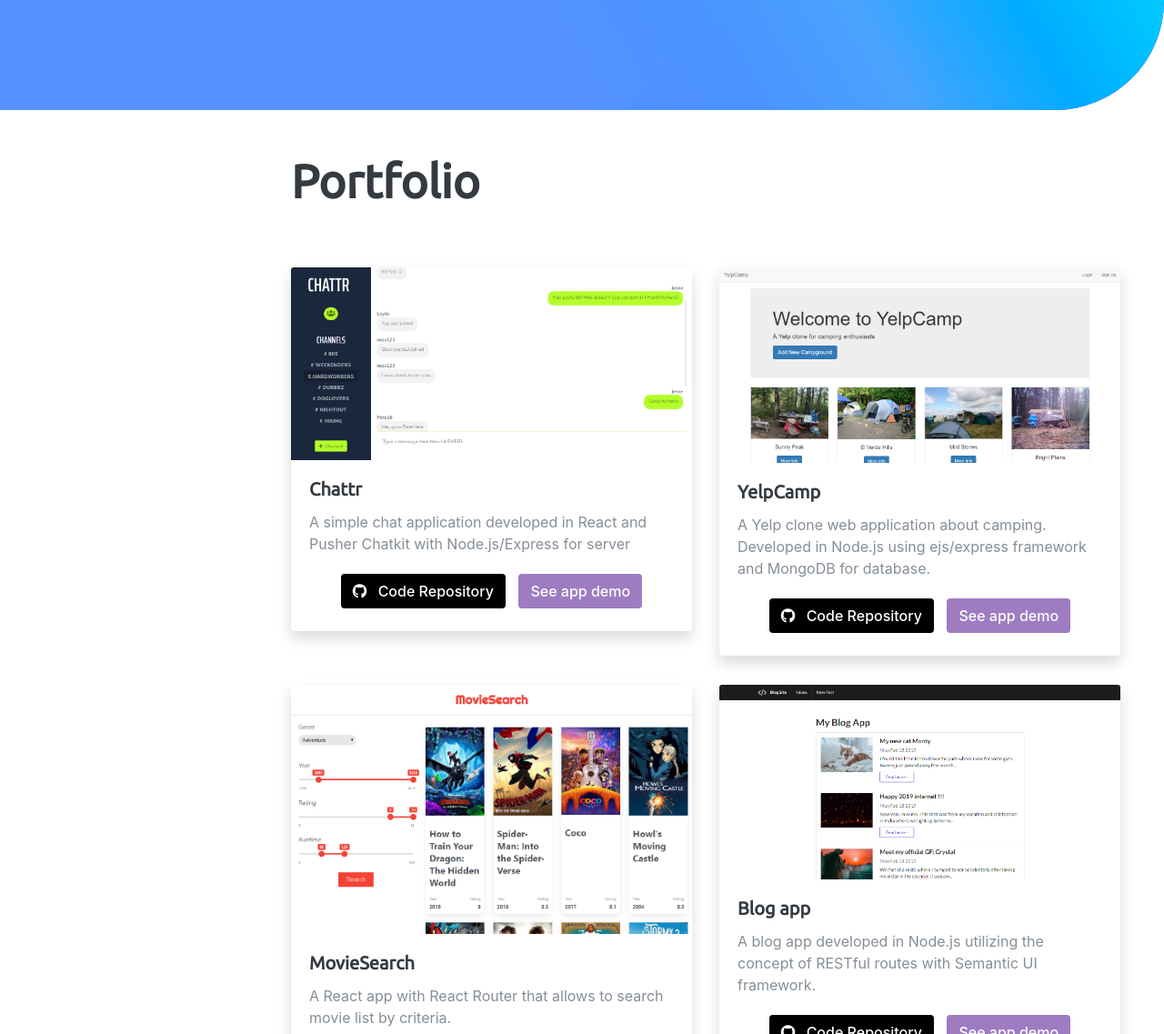
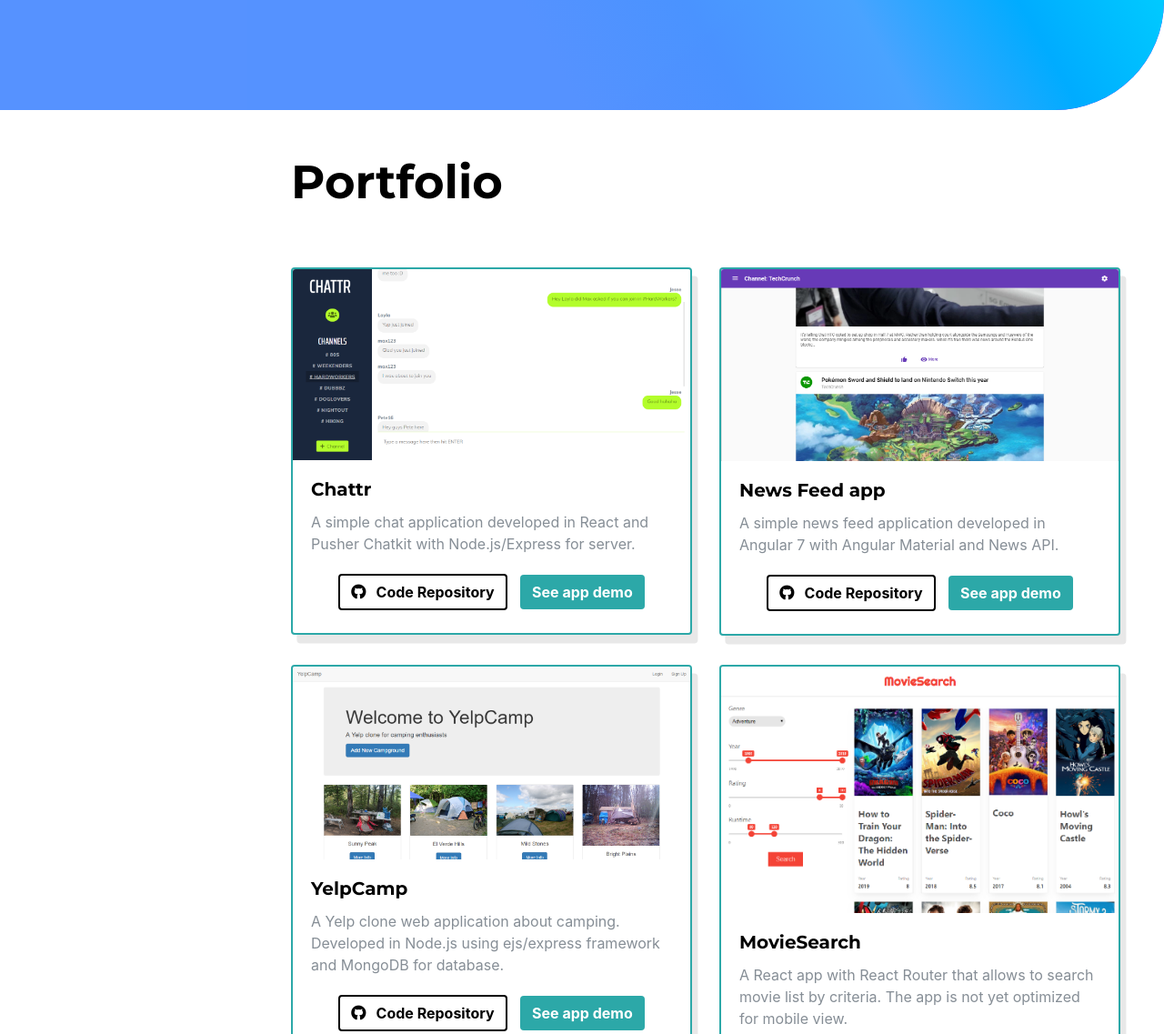
Before and after one commit to jesseragos/jesseragos.github.io, a plain HTML site: page index.html in a window 1280 px wide. Shown: the part 679-1816 px from the top of the page at 91% size. Drawn offline with Linux system fonts and the light colour scheme; a web font is replaced by a local one.

Commit message:
Portfolio card redesign and add News Feed Project to Portfolio

```diff
--- a/css/resume.css
+++ b/css/resume.css
@@ -3,6 +3,9 @@
  * Copyright 2013-2019 Start Bootstrap
  * Licensed under MIT (https://github.com/BlackrockDigital/startbootstrap-resume/blob/master/LICENSE)
  */
+
+@import url("https://fonts.googleapis.com/css?family=Montserrat:500,600,700");
+@import url("https://fonts.googleapis.com/css?family=Muli:400,400i,800,800i");
 
 :root {
   --accent-color: #4affa4;
@@ -46,12 +49,13 @@ h3,
 h4,
 h5,
 h6 {
-  font-family: "Ubuntu", -apple-system, BlinkMacSystemFont, "Segoe UI", Roboto,
-    "Helvetica Neue", Arial, sans-serif, "Apple Color Emoji", "Segoe UI Emoji",
-    "Segoe UI Symbol", "Noto Color Emoji";
+  font-family: "Montserrat", -apple-system, BlinkMacSystemFont, "Segoe UI",
+    Roboto, "Helvetica Neue", Arial, sans-serif, "Apple Color Emoji",
+    "Segoe UI Emoji", "Segoe UI Symbol", "Noto Color Emoji";
   font-weight: 700;
   /* text-transform: uppercase; */
-  color: #343a40;
+  /* color: #343a40; */
+  color: #000;
 }
 
 h1 {
@@ -79,8 +83,8 @@ div.lead {
 .subheading {
   text-transform: uppercase;
   font-weight: 500;
-  font-family: "Saira Extra Condensed", -apple-system, BlinkMacSystemFont,
-    "Segoe UI", Roboto, "Helvetica Neue", Arial, sans-serif, "Apple Color Emoji",
+  font-family: "Montserrat", -apple-system, BlinkMacSystemFont, "Segoe UI",
+    Roboto, "Helvetica Neue", Arial, sans-serif, "Apple Color Emoji",
     "Segoe UI Emoji", "Segoe UI Symbol", "Noto Color Emoji";
   font-size: 1.1rem;
 }
@@ -322,10 +326,6 @@ a:active {
   }
 }
 
-.myName {
-  text-shadow: 0.2rem 0.2rem 1.2rem rgba(74, 74, 74, 0.49);
-}
-
 .white-text {
   color: #fff;
 }
@@ -342,29 +342,27 @@ a:active {
 }*/
 
 .btn-github {
-  background-color: #000;
-  color: #fff;
+  border: 2px #000 solid;
+  color: #000;
 }
 
-.btn-heroku {
-  background-color: #9e7cc1;
-  color: #fff;
-}
-
-.btn-android {
-  background-color: #2fdf5b;
+.btn-demo {
+  /* background-color: #9e7cc1; */
+  background-color: var(--secondary-color);
   color: #fff;
 }
 
 .appButtons a {
   margin: 5px;
-  font-weight: 500;
+  font-weight: 700;
 }
 
 .card {
   margin: 1em 0;
-  border: none;
-  box-shadow: 0 0.5rem 1rem rgba(0, 0, 0, 0.15);
+  border-color: var(--secondary-color);
+  border-width: 2px;
+  /* box-shadow: 0 0.5rem 1rem rgba(0, 0, 0, 0.15); */
+  box-shadow: 0.4rem 0.6em 0 #e8e8e8;
 }
 
 .detailList strong {
@@ -382,3 +380,7 @@ a:active {
 hr {
   background-color: #5cfdad4d;
 }
+
+.myName {
+  font-weight: 600;
+}
--- a/index.html
+++ b/index.html
@@ -21,10 +21,8 @@
   <!-- Bootstrap core CSS -->
   <link href="vendor/bootstrap/css/bootstrap.min.css" rel="stylesheet">
 
-  <!-- Custom fonts for this template -->
+  <!-- Custom fonts for this template in resume.css -->
   <!-- <link href="https://fonts.googleapis.com/css?family=Saira+Extra+Condensed:500,700" rel="stylesheet"> -->
-  <link href="https://fonts.googleapis.com/css?family=Ubuntu" rel="stylesheet">
-  <link href="https://fonts.googleapis.com/css?family=Muli:400,400i,800,800i" rel="stylesheet">
   <link href="vendor/fontawesome-free/css/all.min.css" rel="stylesheet">
 
   <!-- Custom styles for this template -->
@@ -75,15 +73,15 @@
 
     <section class="resume-section first-section p-3 p-lg-5 d-flex align-items-center" id="about">
       <div class="w-100">
-        <h1 class="mb-0 white-text">Jessekiel Ragos
+        <h1 class="mb-0 white-text myName">Jessekiel Ragos
         </h1>
         <div class="lead mb-5">(+63) 927 679 5497 ·
           <a target="_blank" href="mailto:jessekielragos@outlook.com">jessekielragos@outlook.com</a>
           <!-- <a target="_blank" href="https://drive.google.com/open?id=1RYemkujC9P2a0SJGC9BoVUNnWSEm12k9">Resume link</a> -->
         </div>
         <p class="lead mb-5">
-          I am a hobbyist developer with skills manifesting in Java
-          and JavaScript and seeking to specialize more in front-end development with
+          I am a hobbyist developer with skills manifesting in JavaScript
+          and Java and seeking to specialize more in front-end development with
           shared or independent web technologies along the community and professional colleagues.
         </p>
         <div class="social-icons">
@@ -118,9 +116,9 @@
                   />
                   <div class="card-body">
                     <h5 class="card-title">Chattr</h5>
-                    <p class="card-text">
+                    <p class="">
                       A simple chat application developed in React and Pusher Chatkit
-                      with Node.js/Express for server
+                      with Node.js/Express for server.
                     </p>
                     <div class="text-center appButtons">
                       <a
@@ -133,7 +131,39 @@
                       <a
                         href="http://chattr-jesseragos.herokuapp.com"
                         target="_blank"
-                        class="btn btn-heroku"
+                        class="btn btn-demo"
+                      >
+                        See app demo
+                      </a>
+                    </div>
+                  </div>
+                </div>
+              </div>
+
+            <div class="col-sm-12 col-lg-6">
+                <div class="card">
+                  <img
+                    src="img/thumbnails/newsfeed.png"
+                    class="card-img-top"
+                    alt="picture"
+                  />
+                  <div class="card-body">
+                    <h5 class="card-title">News Feed app</h5>
+                    <p class="card-text">
+                      A simple news feed application developed in Angular 7 with Angular Material and News API.
+                    </p>
+                    <div class="text-center appButtons">
+                      <a
+                        href="https://github.com/jesseragos/news-feed-app"
+                        target="_blank"
+                        class="btn btn-github"
+                      >
+                        <i class="fab fa-github pr-2"></i> Code Repository
+                      </a>
+                      <a
+                        href="https://newsfeed-jesseragos.firebaseapp.com/"
+                        target="_blank"
+                        class="btn btn-demo"
                       >
                         See app demo
                       </a>
@@ -166,7 +196,7 @@
                       <a
                         href="https://yelpcamp-jesseragos.herokuapp.com/"
                         target="_blank"
-                        class="btn btn-heroku"
+                        class="btn btn-demo"
                       >
                         See app demo
                       </a>
@@ -186,6 +216,7 @@
                     <h5 class="card-title">MovieSearch</h5>
                     <p class="card-text">
                       A React app with React Router that allows to search movie list by criteria.
+                      The app is not yet optimized for mobile view.
                     </p>
                     <div class="text-center appButtons">
                       <a
@@ -198,7 +229,7 @@
                       <a
                         href="https://moviesearch-jesseragos.herokuapp.com/"
                         target="_blank"
-                        class="btn btn-heroku"
+                        class="btn btn-demo"
                       >
                         See app demo
                       </a>
@@ -231,7 +262,7 @@
                       <a
                         href="https://blog-jesseragos.herokuapp.com/blogs"
                         target="_blank"
-                        class="btn btn-heroku"
+                        class="btn btn-demo"
                       >
                         See app demo
                       </a>
@@ -265,7 +296,7 @@
                       <a
                         href="https://aekie.herokuapp.com/"
                         target="_blank"
-                        class="btn btn-heroku"
+                        class="btn btn-demo"
                       >
                         See app demo
                       </a>
@@ -298,7 +329,7 @@
                       <a
                         href="https://drive.google.com/file/d/1sn-u6-97J8xa4-ndp4hrRPSjy4lYzN_t/view?usp=sharing"
                         target="_blank"
-                        class="btn btn-android"
+                        class="btn btn-demo"
                       >
                         APK for demo
                       </a>
@@ -429,9 +460,6 @@
             <i class="fab fa-js-square" data-toggle="tooltip" data-placement="bottom" title="JavaScript"></i>
           </li>
           <li class="list-inline-item">
-            <i class="fab fa-java" data-toggle="tooltip" data-placement="bottom" title="Java"></i>
-          </li>
-          <li class="list-inline-item">
             <i class="fab fa-android" data-toggle="tooltip" data-placement="bottom" title="Android"></i>
           </li>
           <li class="list-inline-item">
@@ -439,6 +467,9 @@
           </li>
           <li class="list-inline-item">
             <i class="fab fa-react" data-toggle="tooltip" data-placement="bottom" title="React"></i>
+          </li>
+          <li class="list-inline-item">
+            <i class="fab fa-angular" data-toggle="tooltip" data-placement="bottom" title="Angular"></i>
           </li>
           <li class="list-inline-item">
             <i class="fab fa-node-js" data-toggle="tooltip" data-placement="bottom" title="Node.js"></i>
```
Also changed, not shown: img/thumbnails/newsfeed.png (added).
